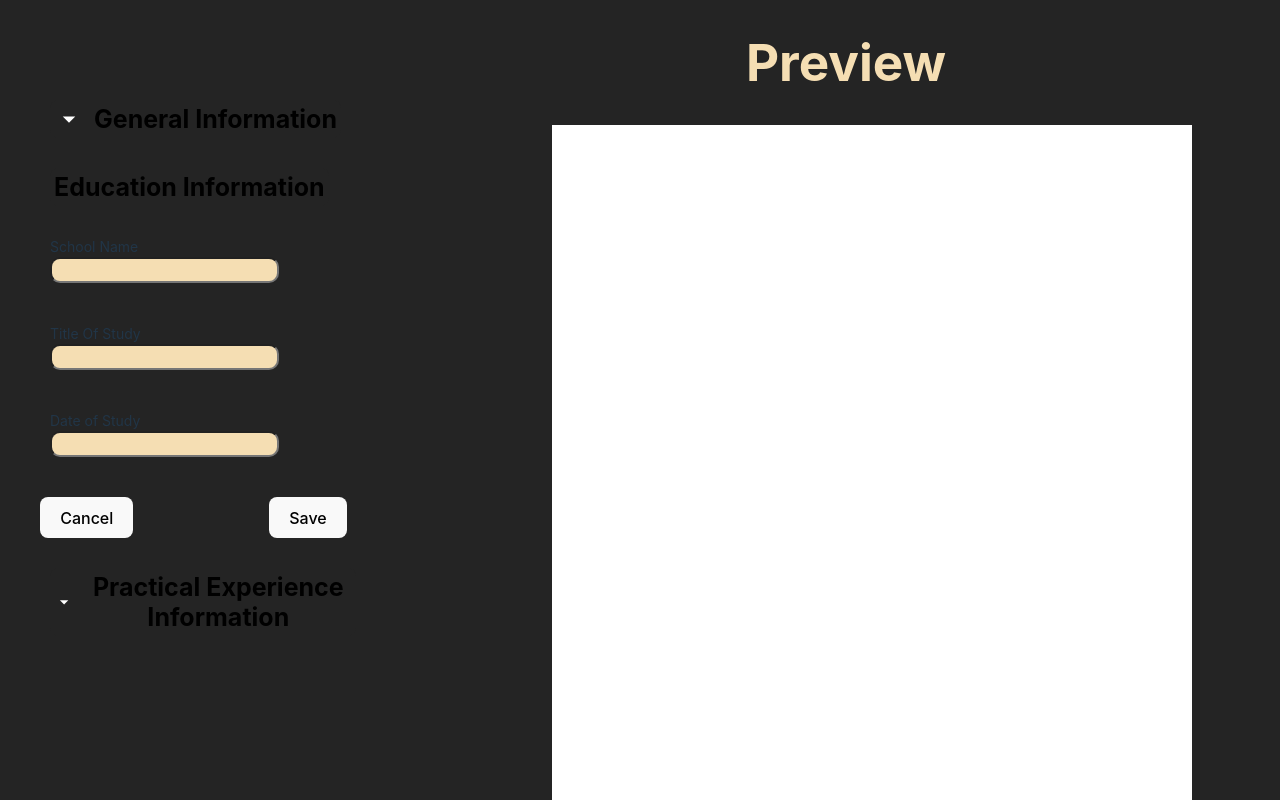
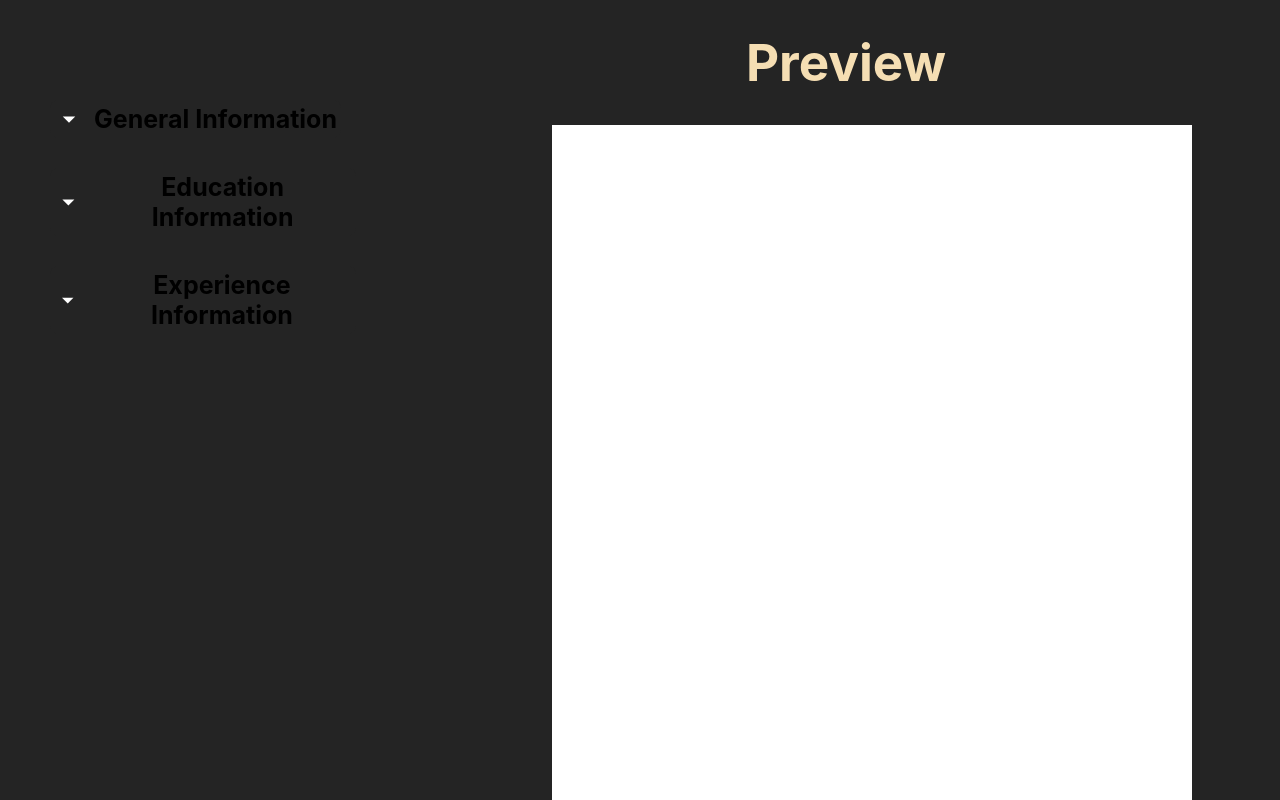
Before and after one commit to Golden-Exp/Odin-CV-Application, a React (Vite) app: page / in a window 1280 px wide. Shown: the top 800 px of the page. Built offline with nearby package versions, Linux system fonts and the light colour scheme.

Commit message:
add list functionality to education and experience

```diff
--- a/src/App.jsx
+++ b/src/App.jsx
@@ -5,9 +5,9 @@ import { useState } from 'react'
 
 function App() {
 
-  const [SavedGeneral, saveGeneral] = useState({saved:false})
-  const [SavedExperience, saveExperience] = useState({saved:false})
-  const [SavedEducation, saveEducation] = useState({saved:false})
+  const [SavedGeneral, saveGeneral] = useState({})
+  const [SavedExperience, saveExperience] = useState([])
+  const [SavedEducation, saveEducation] = useState([])
   return (
     <div className="container">
       <div className="forms">
--- a/src/Components/EducationForm.jsx
+++ b/src/Components/EducationForm.jsx
@@ -1,48 +1,75 @@
 import "../Styles/Forms.css"
 import { useState } from "react"
 function Education({ SavedEducation, saveEducation }) {
+        const [EduButton, setEduButton] = useState(false)
         const [NewEdu, setNewEdu] = useState({})
         const [Edit, setEdit] = useState(true)
+        const clickHeading = () => {
+            setEduButton(!EduButton)
+            setEdit(false)
+        }
         const handleChange = (e) => {
             const field = e.target.name;
             const value = e.target.value;
             setNewEdu((prevSave) => ({...prevSave, [field]:value}))
         }
         const clickSave = () => {
-            const institute = {...NewEdu, id:uuidv4()}
-            saveEducation((prevSave) => ([...prevSave, institute]))
+            const institute = {...NewEdu, id:crypto.randomUUID()}
+            saveEducation((prevSave) => [...prevSave, institute])
+            setEdit(false)
+        }
+        const clickAdd = () => {
+            setNewEdu({})
+            setEdit(true)
+        }
+
+        const clickCancel = () => {
+            setNewEdu({})
+            setEdit(false)
+        }
+
+        const clickDelete = (id) => {
+            saveEducation((prevSave) => prevSave.filter((item) => item.id != id))
         }
 
         return (
+            EduButton == false ?
+            <div>
+                <button className="head" onClick={clickHeading}><svg xmlns="http://www.w3.org/2000/svg" viewBox="0 0 24 24"><title>menu-down</title><path d="M7,10L12,15L17,10H7Z" /></svg>Education Information</button>
+            </div>
+            :
             Edit == true ?
             <div>
-                <button className="head">Education Information</button>
+                <button className="head" onClick={clickHeading} ><svg xmlns="http://www.w3.org/2000/svg" viewBox="0 0 24 24"><title>menu-up</title><path d="M7,15L12,10L17,15H7Z" /></svg>Education Information</button>
                 <form>
                     <div className="field">
                         <label>School Name</label>
-                        <input name="SchoolName" defaultValue={NewEdu.SchoolName} ></input>
+                        <input name="SchoolName" defaultValue={NewEdu.SchoolName} onChange={handleChange} ></input>
                     </div>
                     <div className="field">
                         <label>Title Of Study</label>
-                        <input name="Title" defaultValue={NewEdu.Title} ></input>
+                        <input name="Title" defaultValue={NewEdu.Title} onChange={handleChange} ></input>
                     </div>
                     <div className="field">
                         <label>Date of Study</label>
-                        <input name="Date" defaultValue={NewEdu.Date} ></input>
+                        <input name="Date" defaultValue={NewEdu.Date} onChange={handleChange} ></input>
                     </div>
                 </form>
-                <button>Cancel</button>
-                <button>Save</button>
+                <button onClick={clickCancel} >Cancel</button>
+                <button onClick={clickSave} >Save</button>
             </div>
             :
             <div>
-                <ul>
-                    {SavedEducation.map((institue) => (
-                        <button>
-                            <li key={institue.id}>{institue.SchoolName}</li>
-                        </button>
+                <button className="head" onClick={clickHeading} ><svg xmlns="http://www.w3.org/2000/svg" viewBox="0 0 24 24"><title>menu-up</title><path d="M7,15L12,10L17,15H7Z" /></svg>Education Information</button>
+                <ul className="list" >
+                    {SavedEducation.map((institute) => (
+                        <li key={institute.id} >
+                            <button className="ListButton">{institute.SchoolName}</button>
+                            <button className="ListButton" onClick={() => clickDelete(institute.id)} ><svg xmlns="http://www.w3.org/2000/svg" viewBox="0 0 24 24"><title>delete</title><path d="M19,4H15.5L14.5,3H9.5L8.5,4H5V6H19M6,19A2,2 0 0,0 8,21H16A2,2 0 0,0 18,19V7H6V19Z" /></svg></button>
+                        </li>
                     ))}
                 </ul>
+                <button onClick={clickAdd} >Add</button>
             </div>
         )
 }
--- a/src/Components/ExperienceForm.jsx
+++ b/src/Components/ExperienceForm.jsx
@@ -1,83 +1,83 @@
 import "../Styles/Forms.css"
 import { useState } from "react"
 function Experience({ SavedExperience, saveExperience }) {
-    const [ExperienceButton, setExperience] = useState(false)
-    const [saved, setSaved] = useState(false)
-    const [TempExpInfo, setTempExp] = useState(SavedExperience)
+        const [ExpButton, setExpButton] = useState(false)
+        const [NewExp, setNewExp] = useState({})
+        const [Edit, setEdit] = useState(true)
         const clickHeading = () => {
-        var newval = !(ExperienceButton)
-        setExperience(newval)
-    }
-    const onCancel = () => {
-        setSaved(true)
+            setExpButton(!ExpButton)
+            setEdit(false)
         }
         const handleChange = (e) => {
-        const field = e.target.name
-        const value = e.target.value
-        setTempExp((prevSave) => ({...prevSave, [field]:value}))
+            const field = e.target.name;
+            const value = e.target.value;
+            setNewExp((prevSave) => ({...prevSave, [field]:value}))
         }
-    const onSubmit = (e) => {
-        e.preventDefault()
-        setSaved(true)
-        saveExperience(TempExpInfo)
+        const clickSave = () => {
+            const institute = {...NewExp, id:crypto.randomUUID()}
+            saveExperience((prevSave) => [...prevSave, institute])
+            setEdit(false)
         }
-    const onEdit = () => {
-        setSaved(false)
+        const clickAdd = () => {
+            setNewExp({})
+            setEdit(true)
         }
+
+        const clickCancel = () => {
+            setNewExp({})
+            setEdit(false)
+        }
+
+        const clickDelete = (id) => {
+            saveExperience((prevSave) => prevSave.filter((item) => item.id != id))
+        }
+
         return (
-        ExperienceButton ?
-        saved ?
+            ExpButton == false ?
             <div>
-            <h2>Practical Experience Innformation</h2>
-            <form method="post">
+                <button className="head" onClick={clickHeading}><svg xmlns="http://www.w3.org/2000/svg" viewBox="0 0 24 24"><title>menu-down</title><path d="M7,10L12,15L17,10H7Z" /></svg>Experience Information</button>
+            </div>
+            :
+            Edit == true ?
+            <div>
+                <button className="head" onClick={clickHeading} ><svg xmlns="http://www.w3.org/2000/svg" viewBox="0 0 24 24"><title>menu-up</title><path d="M7,15L12,10L17,15H7Z" /></svg>Experience Information</button>
+                <form>
                     <div className="field">
-                    <label >Company Name</label>
-                    <label className="op">{SavedExperience.CompanyName}</label>
+                        <label>Company Name</label>
+                        <input name="CompanyName" defaultValue={NewExp.CompanyName} onChange={handleChange} ></input>
                     </div>
                     <div className="field">
-                    <label >Position Title</label>
-                    <label className="op">{SavedExperience.Position}</label>
+                        <label>Position</label>
+                        <input name="Position" defaultValue={NewExp.Position} onChange={handleChange} ></input>
                     </div>
                     <div className="field">
-                    <label >Responsibilities</label>
-                    <label className="op">{SavedExperience.Responsibility}</label>
+                        <label>Responsibilities</label>
+                        <input name="Responsibilities" defaultValue={NewExp.Responsibilities} onChange={handleChange} ></input>
                     </div>
                     <div className="field">
-                    <label >Start Date</label>
-                    <label className="op">{SavedExperience.Date}</label>
+                        <label>Start date</label>
+                        <input name="StartDate" defaultValue={NewExp.StartDate} onChange={handleChange} ></input>
+                    </div>
+                    <div className="field">
+                        <label>End Date</label>
+                        <input name="EndDate" defaultValue={NewExp.EndDate} onChange={handleChange} ></input>
                     </div>
                 </form>
-            <button onClick={onEdit}>Edit</button>
-        </div>
-        :
-        <div className="exp">
-        <button className="head" onClick={clickHeading}>
-        <svg xmlns="http://www.w3.org/2000/svg" viewBox="0 0 24 24"><title>menu-up</title><path d="M7,15L12,10L17,15H7Z" /></svg>
-        Practical Experience Information</button>
-        <form method="post">
-            <div className="field">
-                <label >Company Name</label>
-                <input type="text" name="CompanyName" defaultValue={SavedExperience.CompanyName} onChange={handleChange} />
-            </div>
-            <div className="field">
-                <label >Position Title</label>
-                <input type="text" name="Position" defaultValue={SavedExperience.Position} onChange={handleChange} />
-            </div>
-            <div className="field">
-                <label >Responsibilities</label>
-                <input type="text" name="Responsibility" defaultValue={SavedExperience.Responsibility} onChange={handleChange} />
-            </div>
-            <div className="field">
-                <label >Start Date</label>
-                <input type="text" placeholder="DD/MM/YY" name="Date" defaultValue={SavedExperience.Date} onChange={handleChange} />
-            </div>
-        </form>
-        <button onClick={onCancel}>Cancel</button>
-        <button onClick={onSubmit} >Save</button>
+                <button onClick={clickCancel} >Cancel</button>
+                <button onClick={clickSave} >Save</button>
             </div>
             :
             <div>
-            <button className="head" onClick={clickHeading}><svg xmlns="http://www.w3.org/2000/svg" viewBox="0 0 24 24"><title>menu-down</title><path d="M7,10L12,15L17,10H7Z" /></svg>Practical Experience Information</button>
+                <button className="head" onClick={clickHeading} ><svg xmlns="http://www.w3.org/2000/svg" viewBox="0 0 24 24"><title>menu-up</title><path d="M7,15L12,10L17,15H7Z" /></svg>Experience Information</button>
+                <ul className="list" >
+                    {SavedExperience.map((institute) => (
+                        <li key={institute.id} >
+                            <button className="ListButton">{institute.CompanyName}</button>
+                            <button className="ListButton" onClick={() => clickDelete(institute.id)} ><svg xmlns="http://www.w3.org/2000/svg" viewBox="0 0 24 24"><title>delete</title><path d="M19,4H15.5L14.5,3H9.5L8.5,4H5V6H19M6,19A2,2 0 0,0 8,21H16A2,2 0 0,0 18,19V7H6V19Z" /></svg></button>
+                        </li>
+                    ))}
+                </ul>
+                <button onClick={clickAdd} >Add</button>
             </div>
         )
 }
--- a/src/Styles/Forms.css
+++ b/src/Styles/Forms.css
@@ -60,3 +60,27 @@ svg {
     font-weight: 700;
     margin-right: 20px;
 }
+
+.list {
+    display: flex;
+    flex-direction: column;
+    justify-content: flex-start;
+    align-items: flex-start;
+    list-style-type: circle;
+}
+
+li {
+    display: grid;
+    grid-template-columns: 4fr 1fr;
+}
+
+.ListButton {
+    background-color: #242424;
+    border: 0;
+    outline: 0;
+    font-size: 20px;
+    padding: 0;
+    text-align: left;
+    margin: 0;
+    margin-left: 30px;
+}
```
Lines whose indentation alone changed are shown as unchanged.
